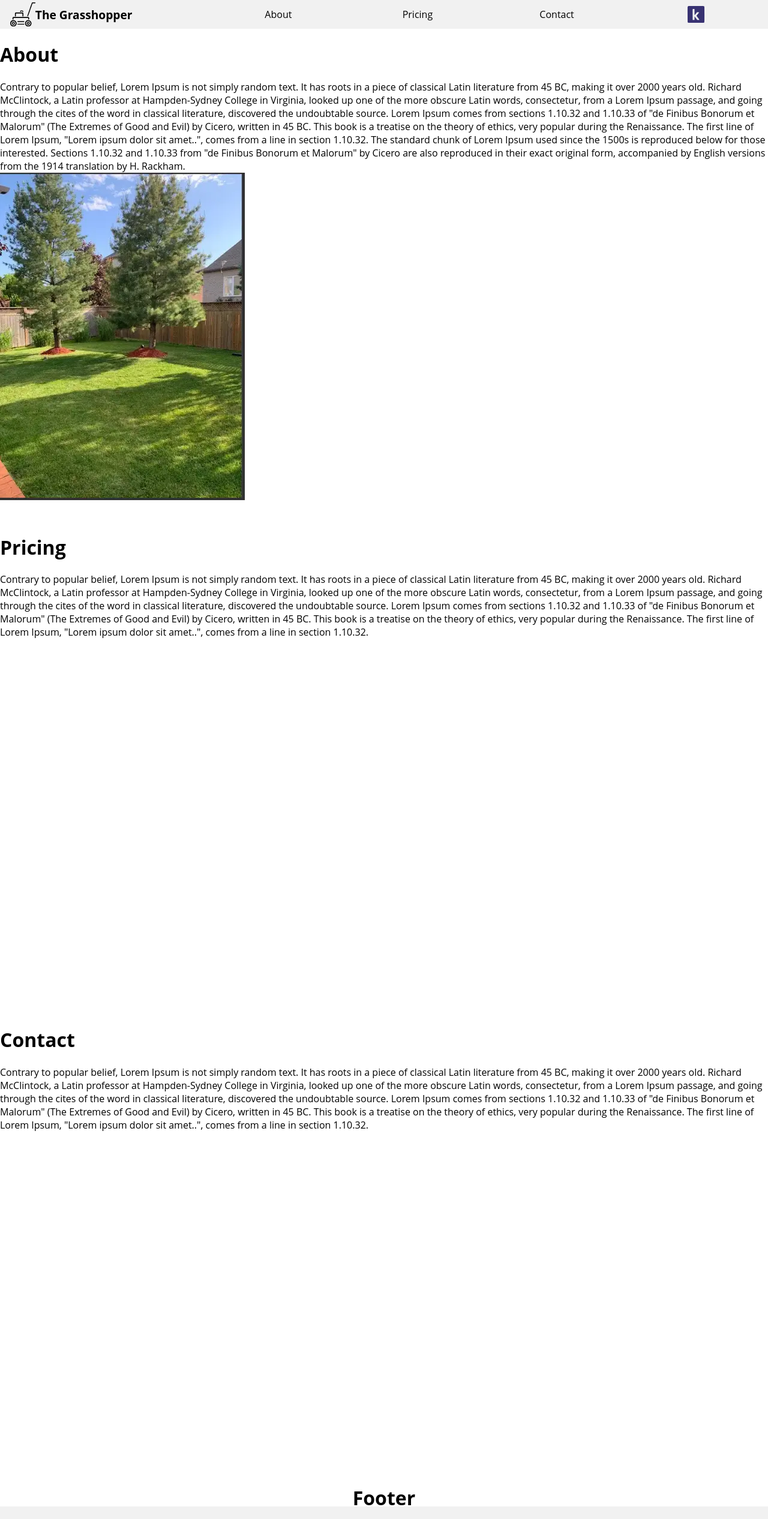
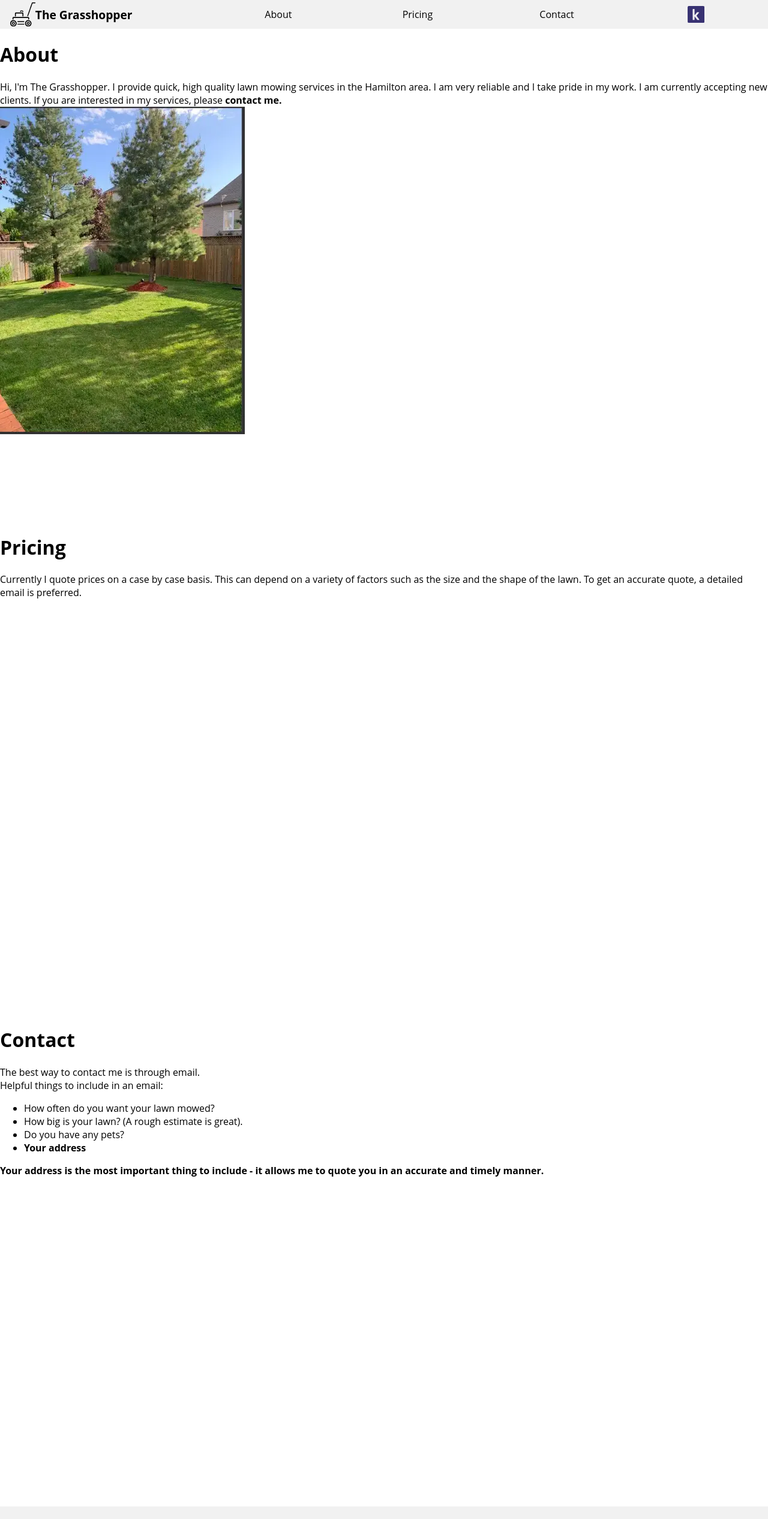
Before and after one commit to andrewkay6/grasshopper, a React (Create React App) app: page / in a window 1280 px wide. Shown: the top 2533 px of the page at 60% size. Built offline with nearby package versions, Linux system fonts and the light colour scheme; a web font is replaced by a local one.

Commit message:
Added some text for each section.

```diff
--- a/src/About.tsx
+++ b/src/About.tsx
@@ -1,16 +1,25 @@
 import React from "react";
 import grasscutpreview from './grasscutpreview.webp';
+import scrollToElement from "./scrollUtilities";
 const About = () => {
     return (
         <div className="aboutSection" id="aboutSectionID">
             <h1>About</h1>
+            <span>
+                Hi, I'm The Grasshopper. I provide quick, high quality lawn mowing services in the Hamilton area.
+                I am very reliable and I take pride in my work. I am currently accepting new clients. If you are interested in my services, please
+            </span>
+            <span
+            className='clickableText'
+            style={{fontWeight: "bold"}}
+            onClick={() => scrollToElement('contactSectionID', 'headerID')}>
+                &nbsp;contact me.
+            </span>
+
             <div>
-            Contrary to popular belief, Lorem Ipsum is not simply random text. It has roots in a piece of classical Latin literature from 45 BC, making it over 2000 years old. Richard McClintock, a Latin professor at Hampden-Sydney College in Virginia, looked up one of the more obscure Latin words, consectetur, from a Lorem Ipsum passage, and going through the cites of the word in classical literature, discovered the undoubtable source. Lorem Ipsum comes from sections 1.10.32 and 1.10.33 of "de Finibus Bonorum et Malorum" (The Extremes of Good and Evil) by Cicero, written in 45 BC. This book is a treatise on the theory of ethics, very popular during the Renaissance. The first line of Lorem Ipsum, "Lorem ipsum dolor sit amet..", comes from a line in section 1.10.32.
-
-The standard chunk of Lorem Ipsum used since the 1500s is reproduced below for those interested. Sections 1.10.32 and 1.10.33 from "de Finibus Bonorum et Malorum" by Cicero are also reproduced in their exact original form, accompanied by English versions from the 1914 translation by H. Rackham.
+                <img src={grasscutpreview} alt="grasscutpreview" />
             </div>
 
-            <img src={grasscutpreview} alt="grasscutpreview" />
         </div>
 
     );
--- a/src/App.css
+++ b/src/App.css
@@ -11,6 +11,7 @@
 
 html {
     font-family: 'Open Sans';
+    scroll-behavior: smooth;
 }
 
 body {
@@ -20,9 +21,8 @@ body {
 .header {
     overflow: hidden;
     background-color: #f1f1f1;
-    /* padding: 20px 10px; */
     padding: 0.3%;
-    width: 100%;
+    width: 100svw;
     display: flex;
     flex-direction: row;
     max-height: 6vh;
@@ -84,13 +84,13 @@ body {
 .kijijiLogo:hover path{
     cursor: pointer;
 }
-.headerLinks {
+.headerLinks  {
     display: flex;
     flex-direction: row;
     flex-grow: 1;
-    justify-content: space-between;
+
 }
-.headerLinks *{
+.headerLinks > div{
     flex: 1;
 }
 .headerTitle{
@@ -119,6 +119,7 @@ body {
     flex-direction: column;
     justify-content: center;
     align-items: center;
+
 }
 .iconContainer{
     height: 100%;
@@ -127,3 +128,9 @@ body {
     justify-content: center;
     align-items: center;
 }
+.contentContainer{
+    max-width: fit-content;
+}
+.clickableText:hover{
+    cursor: pointer;
+}
--- a/src/Contact.tsx
+++ b/src/Contact.tsx
@@ -5,7 +5,20 @@ const Contact = () => {
         <div className="contactSection" id="contactSectionID">
             <h1>Contact</h1>
             <div>
-            Contrary to popular belief, Lorem Ipsum is not simply random text. It has roots in a piece of classical Latin literature from 45 BC, making it over 2000 years old. Richard McClintock, a Latin professor at Hampden-Sydney College in Virginia, looked up one of the more obscure Latin words, consectetur, from a Lorem Ipsum passage, and going through the cites of the word in classical literature, discovered the undoubtable source. Lorem Ipsum comes from sections 1.10.32 and 1.10.33 of "de Finibus Bonorum et Malorum" (The Extremes of Good and Evil) by Cicero, written in 45 BC. This book is a treatise on the theory of ethics, very popular during the Renaissance. The first line of Lorem Ipsum, "Lorem ipsum dolor sit amet..", comes from a line in section 1.10.32.
+                The best way to contact me is through email.
+            </div>
+            <div>
+            Helpful things to include in an email:
+            </div>
+            <ul>
+                <li>How often do you want your lawn mowed?</li>
+                <li>How big is your lawn? (A rough estimate is great).</li>
+                <li>Do you have any pets?</li>
+                <li style={{fontWeight: "bold"}}>Your address</li>
+            </ul>
+
+            <div style={{fontWeight: "bold"}}>
+                Your address is the most important thing to include - it allows me to quote you in an accurate and timely manner.
             </div>
         </div>
     );
--- a/src/Footer.tsx
+++ b/src/Footer.tsx
@@ -3,10 +3,11 @@ import React from "react";
 const Footer = () => {
     return (
         <div className="footerSection" id="footerSectionID">
-            <h1>Footer</h1>
             <div>
-            Contrary to popular belief, Lorem Ipsum is not simply random text. It has roots in a piece of classical Latin literature from 45 BC, making it over 2000 years old. Richard McClintock, a Latin professor at Hampden-Sydney College in Virginia, looked up one of the more obscure Latin words, consectetur, from a Lorem Ipsum passage, and going through the cites of the word in classical literature, discovered the undoubtable source. Lorem Ipsum comes from sections 1.10.32 and 1.10.33 of "de Finibus Bonorum et Malorum" (The Extremes of Good and Evil) by Cicero, written in 45 BC. This book is a treatise on the theory of ethics, very popular during the Renaissance. The first line of Lorem Ipsum, "Lorem ipsum dolor sit amet..", comes from a line in section 1.10.32.
+                Website made by Andrew Kay
             </div>
+
+            <div>LinkedIn Github</div>
         </div>
     );
 };
--- a/src/Pricing.tsx
+++ b/src/Pricing.tsx
@@ -5,8 +5,11 @@ const Pricing = () => {
         <div className="pricingSection" id="pricingSectionID">
             <h1>Pricing</h1>
             <div>
-            Contrary to popular belief, Lorem Ipsum is not simply random text. It has roots in a piece of classical Latin literature from 45 BC, making it over 2000 years old. Richard McClintock, a Latin professor at Hampden-Sydney College in Virginia, looked up one of the more obscure Latin words, consectetur, from a Lorem Ipsum passage, and going through the cites of the word in classical literature, discovered the undoubtable source. Lorem Ipsum comes from sections 1.10.32 and 1.10.33 of "de Finibus Bonorum et Malorum" (The Extremes of Good and Evil) by Cicero, written in 45 BC. This book is a treatise on the theory of ethics, very popular during the Renaissance. The first line of Lorem Ipsum, "Lorem ipsum dolor sit amet..", comes from a line in section 1.10.32.
+                Currently I quote prices on a case by case basis. This can depend on a variety of factors such as the size and the shape of the lawn.
+                To get an accurate quote, a detailed email is preferred.
             </div>
+
+
         </div>
     );
 };
```
Also changed, not shown: src/linkedin.svg (added).
